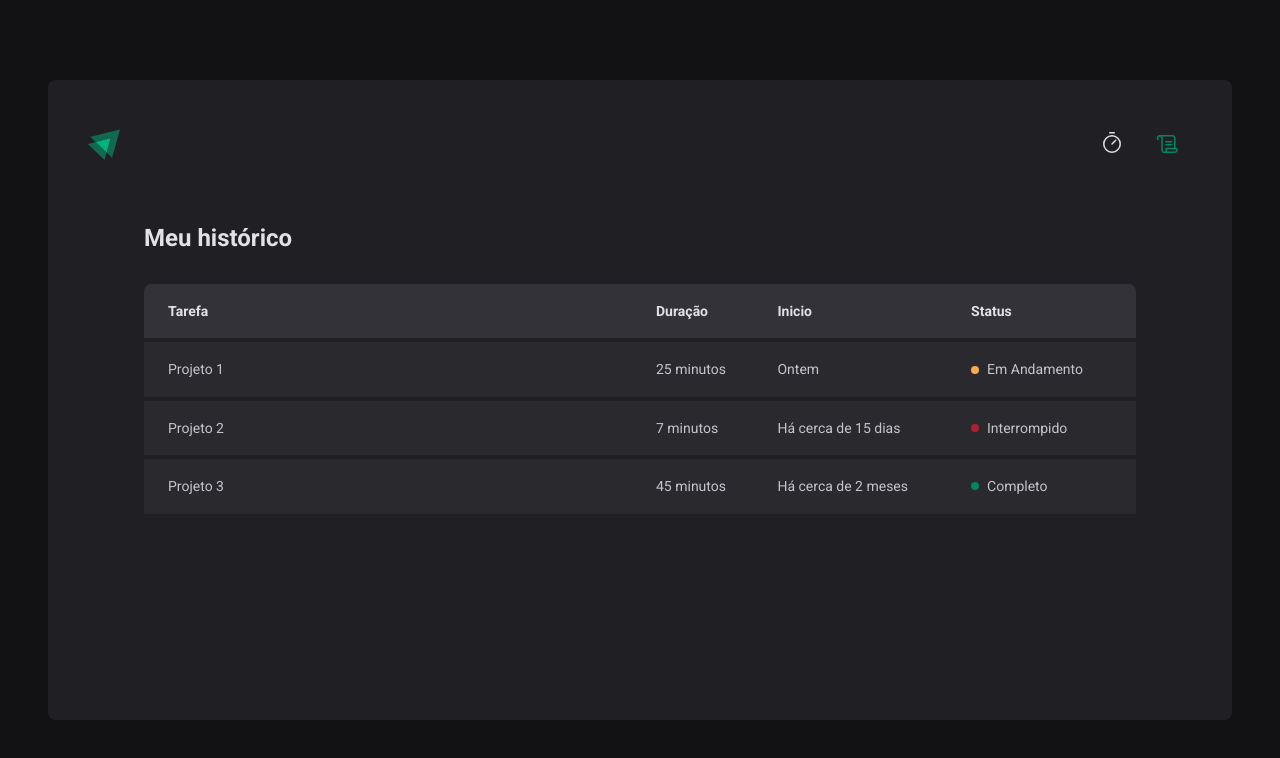
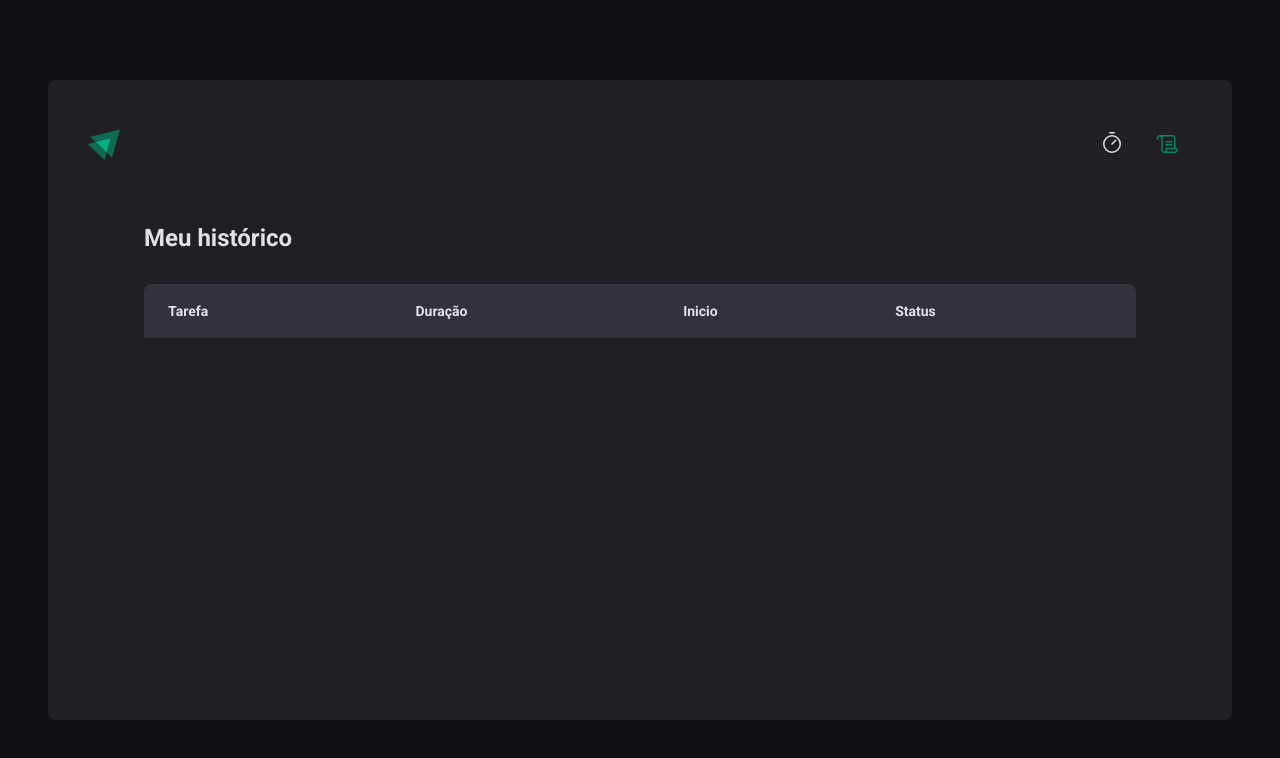
Before and after one commit to mariosantosdev/ignite-timer, a React (Vite) app: page /history in a window 1280 px wide. Shown: the top 758 px of the page. Built offline with nearby package versions, Linux system fonts and the light colour scheme.

Commit message:
display cycles on history

```diff
--- a/src/pages/History/index.tsx
+++ b/src/pages/History/index.tsx
@@ -1,6 +1,10 @@
+import { useCycles } from "../../contexts/CycleContext";
 import { HistoryContainer, HistoryList, Status } from "./style";
+import { formatDistanceToNow } from "date-fns";
+import ptBR from "date-fns/locale/pt-BR";
 
 export function History() {
+  const { cycles } = useCycles();
   return (
     <HistoryContainer>
       <h1>Meu histórico</h1>
@@ -16,30 +20,27 @@
             </tr>
           </thead>
           <tbody>
-            <tr>
-              <td>Projeto 1</td>
-              <td>25 minutos</td>
-              <td>Ontem</td>
-              <td>
-                <Status statusColor="yellow">Em Andamento</Status>
-              </td>
-            </tr>
-            <tr>
-              <td>Projeto 2</td>
-              <td>7 minutos</td>
-              <td>Há cerca de 15 dias</td>
-              <td>
-                <Status statusColor="red">Interrompido</Status>
-              </td>
-            </tr>
-            <tr>
-              <td>Projeto 3</td>
-              <td>45 minutos</td>
-              <td>Há cerca de 2 meses</td>
-              <td>
-                <Status>Completo</Status>
-              </td>
-            </tr>
+            {cycles.map((cycle) => (
+              <tr key={cycle.id}>
+                <td>{cycle.task}</td>
+                <td>{cycle.minutesAmount}</td>
+                <td>
+                  {formatDistanceToNow(cycle.startedAt, {
+                    addSuffix: true,
+                    locale: ptBR,
+                  })}
+                </td>
+                <td>
+                  {cycle.finishedAt ? (
+                    <Status statusColor="green">Concluido</Status>
+                  ) : cycle.interrupedAt ? (
+                    <Status statusColor="red">Interrompido</Status>
+                  ) : !cycle.finishedAt && !cycle.interrupedAt ? (
+                    <Status statusColor="yellow">Em andamento</Status>
+                  ) : null}
+                </td>
+              </tr>
+            ))}
           </tbody>
         </table>
       </HistoryList>
```
